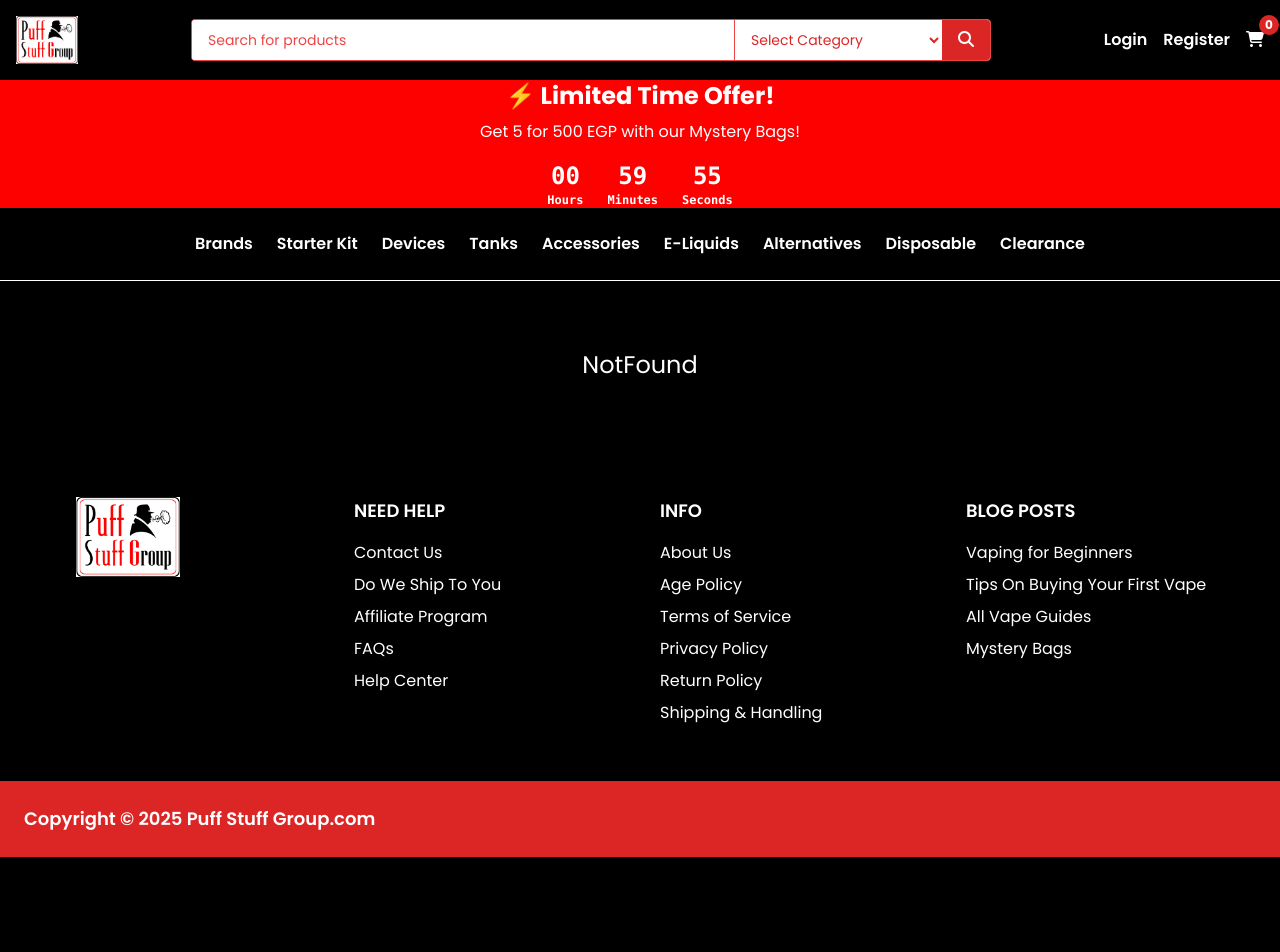
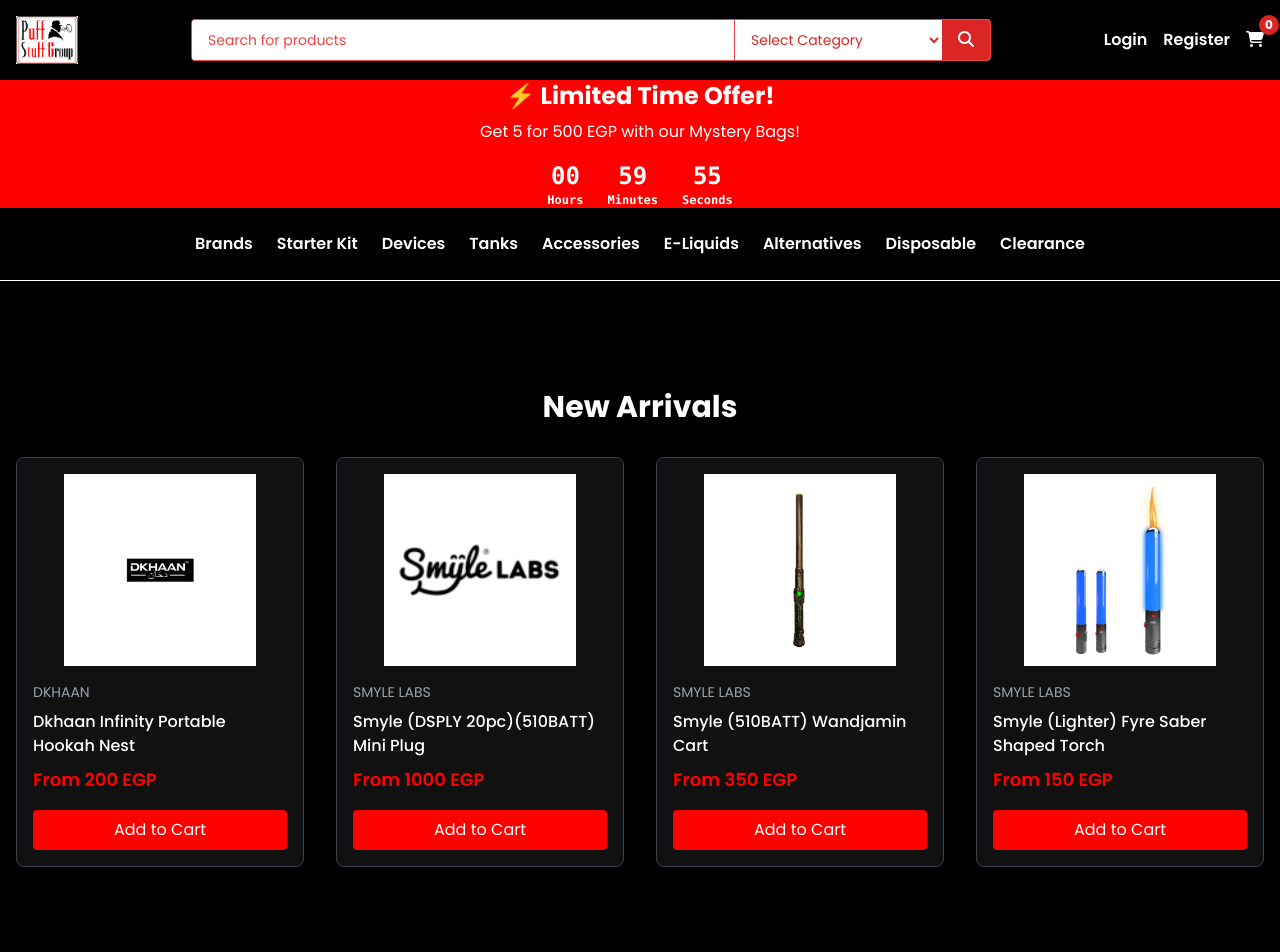
Before and after one commit to Ziad-Mohammed-Ezzat1712/Traffic-Vape, a React (Vite) app: page /new-arrivals in a window 1280 px wide. Shown: the top 952 px of the page. Before the commit the page ends 857 px from the top, so only its background shows below. Built offline with nearby package versions, Linux system fonts and the light colour scheme; no server answers.

Commit message:
some_editing12/8

```diff
--- a/src/Components/AlternativesDefinition/AlternativesDefinition.jsx
+++ b/src/Components/AlternativesDefinition/AlternativesDefinition.jsx
@@ -1,6 +1,7 @@
 import React, { useState } from 'react';
-import { useCart } from '../../Context/CartContext1';
+
 import toast from 'react-hot-toast';
+import { useCart } from '../../context/CartContext1';
 
 const alternativesProducts = [
   {
@@ -38,7 +39,7 @@
     await new Promise((res) => setTimeout(res, 700));
     addToCart(product);
     setLoadingId(null);
-    toast.success(`${product.name} added to cart!`);
+  toast.success(`${product.name} added to cart!`);
   };
 
   return (
--- /dev/null
+++ b/src/Components/BestSellersPage/BestSellersPage.jsx
@@ -0,0 +1,55 @@
+// src/pages/BestSellersPage.jsx
+import React, { useState } from 'react';
+import best1 from '../../../images/best1.png';
+import best2 from '../../../images/best2.png';
+import best3 from '../../../images/best3.png';
+import best4 from '../../../images/best4.png';
+
+import toast from 'react-hot-toast';
+import { useCart } from '../../Context/CartContext1';
+
+export default function BestSellersPage() {
+  const { addToCart } = useCart();
+  const [loadingId, setLoadingId] = useState(null);
+
+  const products = [
+    { id: 1, brand: 'JOOS', title: 'Tango Twist Freeze by Voodoo Joos Salt Series 30mL', price: '300 EGP', image: best1 },
+    { id: 2, brand: 'RUTHLESS', title: 'Cherry Drank by Ruthless Series 120ml', price: '250 EGP', image: best2 },
+    { id: 3, brand: 'ORGNX', title: 'ORGNX Disposable | 4000 puffs | 9mL | 5%', price: 'From 200 EGP', image: best3 },
+    { id: 4, brand: 'GEEKVAPE', title: 'Geekvape Obelisk 65 Kit', price: 'From 200 EGP', image: best4 },
+  ];
+
+  const handleAdd = (product) => {
+    setLoadingId(product.id);
+    setTimeout(() => {
+      addToCart(product);
+      setLoadingId(null);
+      toast.success(`${product.title} added to cart`);
+    }, 800); // محاكاة لوقت التحميل
+  };
+
+  return (
+    <section className="text-white px-4 py-10 bg-black min-h-screen">
+      <h2 className="text-3xl font-bold mb-8">Best Sellers</h2>
+      <div className="grid grid-cols-1 sm:grid-cols-2 md:grid-cols-3 lg:grid-cols-4 gap-8">
+        {products.map((product) => (
+          <div key={product.id} className="bg-[#111] p-4 rounded-lg border border-gray-700 hover:shadow-lg transition duration-300">
+            <img src={product.image} alt={product.title} className="mx-auto mb-4 h-48 object-contain" />
+            <div className="text-left">
+              <h4 className="text-sm text-gray-400 mb-2">{product.brand}</h4>
+              <p className="text-base text-white font-medium mb-2 line-clamp-2">{product.title}</p>
+              <span className="text-[#FD0000] font-semibold text-lg block mb-4">{product.price}</span>
+              <button
+                onClick={() => handleAdd(product)}
+                disabled={loadingId === product.id}
+                className="w-full bg-[#FD0000] hover:bg-red-700 text-white py-2 rounded"
+              >
+                {loadingId === product.id ? 'Adding...' : 'Add to Cart'}
+              </button>
+            </div>
+          </div>
+        ))}
+      </div>
+    </section>
+  );
+}
--- /dev/null
+++ b/src/Components/BestSellersPage/BestSellersPage.module.css
@@ -0,0 +1 @@
+.BestSellersPage {}
--- a/src/Components/DisposableVapes/DisposableVapes.jsx
+++ b/src/Components/DisposableVapes/DisposableVapes.jsx
@@ -1,6 +1,7 @@
 import React, { useState } from 'react';
-import { useCart } from '../../Context/CartContext1';
+
 import toast from 'react-hot-toast';
+import { useCart } from '../../context/CartContext1';
 
 const disposableProducts = [
   {
--- /dev/null
+++ b/src/Components/NewArrivalsPage/NewArrivalsPage.jsx
@@ -0,0 +1,64 @@
+import React, { useState } from 'react';
+import { useCart } from '../../context/CartContext1';
+
+import 'react-toastify/dist/ReactToastify.css';
+import img5 from '../../../images/img5.png';
+import img6 from '../../../images/img6.png';
+import img7 from '../../../images/img7.png';
+import img8 from '../../../images/img8.png';
+import toast from 'react-hot-toast';
+
+export default function NewArrivalsPage() {
+  const { addToCart } = useCart();
+  const [loadingId, setLoadingId] = useState(null); // لتحديد الزر اللي بيعمل لودينج
+
+  const products = [
+    { id: 1, brand: 'DKHAAN', title: 'Dkhaan Infinity Portable Hookah Nest', price: 'From 200 EGP', image: img5 },
+    { id: 2, brand: 'SMYLE LABS', title: 'Smyle (DSPLY 20pc)(510BATT) Mini Plug', price: 'From 1000 EGP', image: img6 },
+    { id: 3, brand: 'SMYLE LABS', title: 'Smyle (510BATT) Wandjamin Cart', price: 'From 350 EGP', image: img7 },
+    { id: 4, brand: 'SMYLE LABS', title: 'Smyle (Lighter) Fyre Saber Shaped Torch', price: 'From 150 EGP', image: img8 },
+  ];
+
+  const handleAddToCart = (product) => {
+    setLoadingId(product.id);
+
+    // محاكاة تحميل قبل الإضافة
+    setTimeout(() => {
+      addToCart(product);
+     toast.success(`${product.title} added to cart!`);
+      setLoadingId(null);
+    }, 800);
+  };
+
+  return (
+    <section className="text-white px-4 py-10 bg-black min-h-screen">
+      <h2 className="text-3xl font-bold mb-8">New Arrivals</h2>
+      <div className="grid grid-cols-1 sm:grid-cols-2 md:grid-cols-3 lg:grid-cols-4 gap-8">
+        {products.map((product) => (
+          <div
+            key={product.id}
+            className="bg-[#111] p-4 rounded-lg border border-gray-700 hover:shadow-lg transition duration-300"
+          >
+            <img src={product.image} alt={product.title} className="mx-auto mb-4 h-48 object-contain" />
+            <div className="text-left mb-4">
+              <h4 className="text-sm text-gray-400 mb-2">{product.brand}</h4>
+              <p className="text-base text-white font-medium mb-2">{product.title}</p>
+              <span className="text-[#FD0000] font-semibold text-lg">{product.price}</span>
+            </div>
+            <button
+              onClick={() => handleAddToCart(product)}
+              disabled={loadingId === product.id}
+              className={`w-full py-2 rounded transition ${
+                loadingId === product.id
+                  ? 'bg-gray-600 cursor-not-allowed'
+                  : 'bg-[#FD0000] hover:bg-red-700 text-white'
+              }`}
+            >
+              {loadingId === product.id ? 'Adding...' : 'Add to Cart'}
+            </button>
+          </div>
+        ))}
+      </div>
+    </section>
+  );
+}
--- /dev/null
+++ b/src/Components/NewArrivalsPage/NewArrivalsPage.module.css
@@ -0,0 +1 @@
+.NewArrivalsPage {}
--- a/src/Components/Section3/Section3.jsx
+++ b/src/Components/Section3/Section3.jsx
@@ -1,64 +1,36 @@
-// eslint-disable-next-line no-unused-vars
 import React from 'react';
+import { useNavigate } from 'react-router-dom';
 import img5 from '../../../images/img5.png';
 import img6 from '../../../images/img6.png';
 import img7 from '../../../images/img7.png';
 import img8 from '../../../images/img8.png';
 
 export default function Section3() {
+  const navigate = useNavigate();
+
   const products = [
-    {
-      id: 1,
-      brand: 'DKHAAN',
-      title: 'Dkhaan Infinity Portable Hookah Nest',
-      price: 'From 200 EGP',
-      image: img5,
-    },
-    {
-      id: 2,
-      brand: 'SMYLE LABS',
-      title: 'Smyle (DSPLY 20pc)(510BATT) Mini Plug',
-      price: 'From 1000 EGP',
-      image: img6,
-    },
-    {
-      id: 3,
-      brand: 'SMYLE LABS',
-      title: 'Smyle (510BATT) Wandjamin Cart',
-      price: 'From 350 EGP',
-      image: img7,
-    },
-    {
-      id: 4,
-      brand: 'SMYLE LABS',
-      title: 'Smyle (Lighter) Fyre Saber Shaped Torch',
-      price: 'From 150 EGP',
-      image: img8,
-    },
+    { id: 1, brand: 'DKHAAN', title: 'Dkhaan Infinity Portable Hookah Nest', price: 'From 200 EGP', image: img5 },
+    { id: 2, brand: 'SMYLE LABS', title: 'Smyle (DSPLY 20pc)(510BATT) Mini Plug', price: 'From 1000 EGP', image: img6 },
+    { id: 3, brand: 'SMYLE LABS', title: 'Smyle (510BATT) Wandjamin Cart', price: 'From 350 EGP', image: img7 },
+    { id: 4, brand: 'SMYLE LABS', title: 'Smyle (Lighter) Fyre Saber Shaped Torch', price: 'From 150 EGP', image: img8 },
   ];
 
   return (
     <section className="text-white px-4 py-10 bg-black">
-      {/* Header */}
       <div className="flex justify-between items-center mb-8">
         <h2 className="text-2xl font-bold">NEW ARRIVALS</h2>
-        <button className="bg-white text-[#FD0000] px-4 py-2 rounded hover:bg-[#FD0000] hover:text-white text-sm font-semibold">
+        <button
+          onClick={() => navigate('/new-arrivals')}
+          className="bg-white text-[#FD0000] px-4 py-2 rounded hover:bg-[#FD0000] hover:text-white text-sm font-semibold"
+        >
           View All
         </button>
       </div>
 
-      {/* Product Cards */}
       <div className="grid grid-cols-1 sm:grid-cols-2 md:grid-cols-3 lg:grid-cols-4 gap-8">
         {products.map((product) => (
-          <div
-            key={product.id}
-            className="bg-[#111] p-4 rounded-lg border border-gray-700 hover:shadow-lg transition duration-300"
-          >
-            <img
-              src={product.image}
-              alt={product.title}
-              className="mx-auto mb-4 h-48 object-contain"
-            />
+          <div key={product.id} className="bg-[#111] p-4 rounded-lg border border-gray-700 hover:shadow-lg transition duration-300">
+            <img src={product.image} alt={product.title} className="mx-auto mb-4 h-48 object-contain" />
             <div className="text-left">
               <h4 className="text-sm text-gray-400 mb-2">{product.brand}</h4>
               <p className="text-base text-white font-medium mb-2 line-clamp-2">{product.title}</p>
--- a/src/Components/Section6/Section6.jsx
+++ b/src/Components/Section6/Section6.jsx
@@ -4,8 +4,10 @@
 import best2 from '../../../images/best2.png';
 import best3 from '../../../images/best3.png';
 import best4 from '../../../images/best4.png';
+import { Link, useNavigate } from 'react-router-dom';
 
 export default function Section6() {
+    const navigate = useNavigate();
   const products = [
     {
       id: 1,
@@ -42,7 +44,10 @@
       {/* Header */}
       <div className="flex justify-between items-center mb-8">
         <h2 className="text-2xl font-bold">BEST SELLERS</h2>
-        <button className="bg-white text-[#FD0000] px-4 py-2 rounded hover:bg-[#FD0000] hover:text-white text-sm font-semibold">
+        <button
+          onClick={() => navigate('/best-sellers')}
+          className="bg-white text-[#FD0000] px-4 py-2 rounded hover:bg-[#FD0000] hover:text-white text-sm font-semibold"
+        >
           View All
         </button>
       </div>
```
Also changed, not shown: src/App.jsx (+6 -1 lines).
